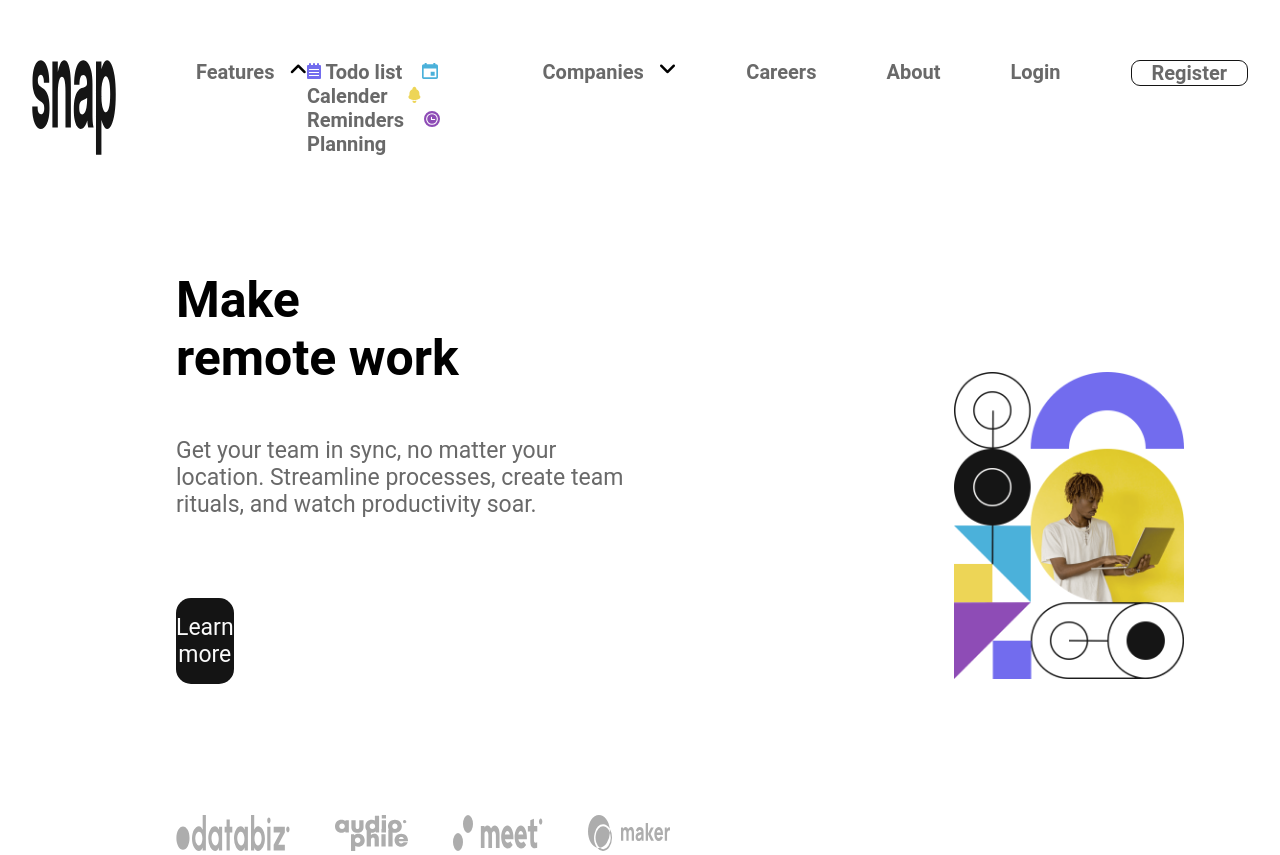
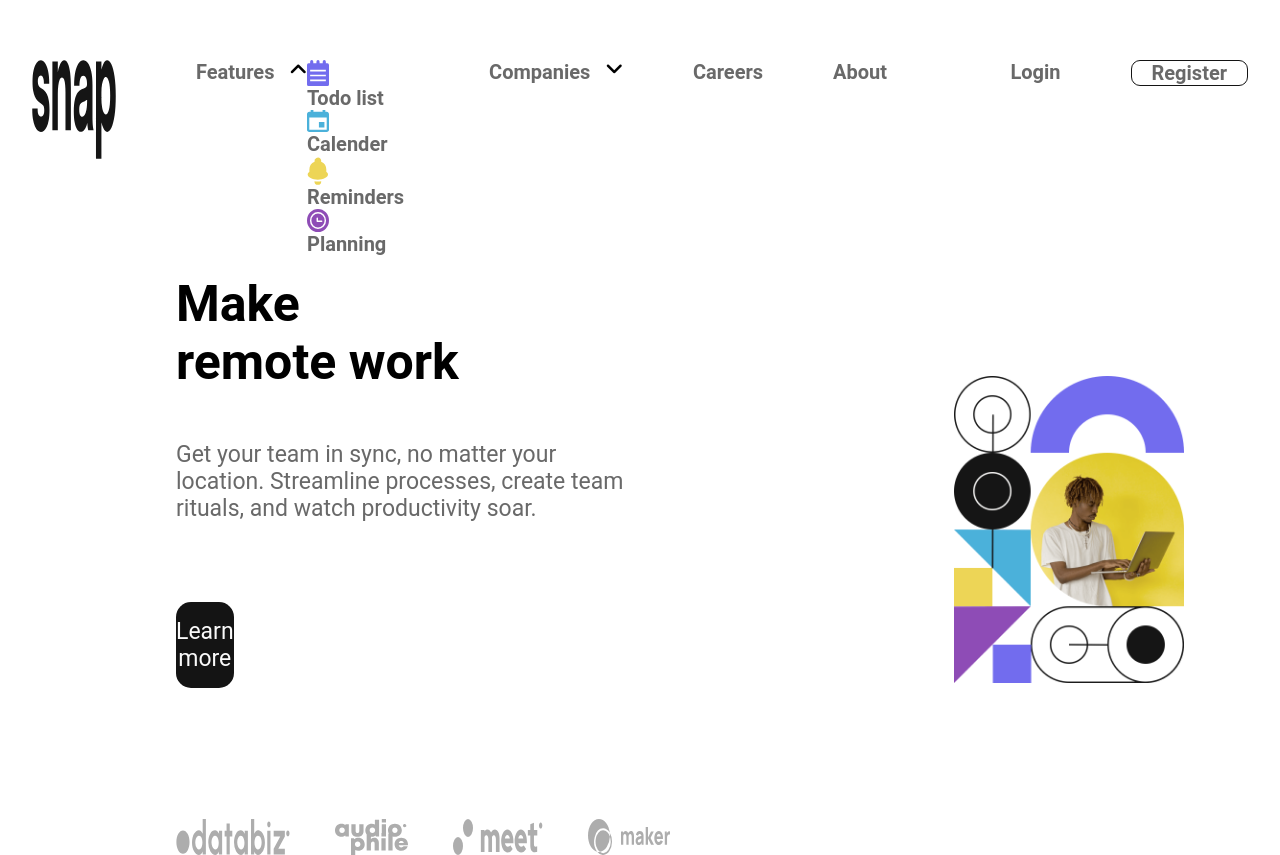
Before and after one commit to MbahNeilvani/drop, a plain HTML site: page index.html in a window 1280 px wide. Drawn offline with Linux system fonts and the light colour scheme.

Commit message:
updated the css folder

```diff
--- a/css/style.css
+++ b/css/style.css
@@ -28,6 +28,7 @@ padding-right: 80px;
     margin: 0 auto;
     margin-top: 40px;
     padding: 20px 0px;
+    position: relative;
     width: 95%;
 }
 
@@ -128,8 +129,16 @@ padding-right: 80px;
     padding-right: 15px;
 }
 
+.list{
+    display: flex;
+    height: 100px;
+    flex-direction: column;
+    /* z-index: 1; */
+}
+
 .list img{
     margin: 0;
     padding: 0;
+    width: 20%;
     flex-direction: column;
 }
```
